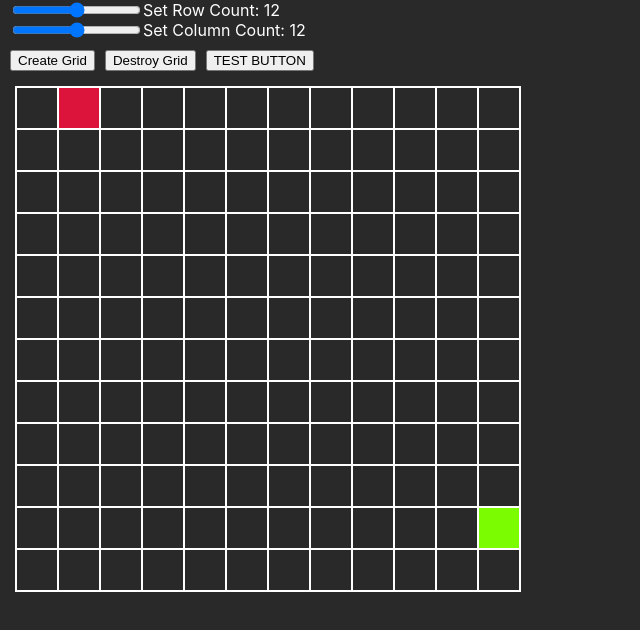
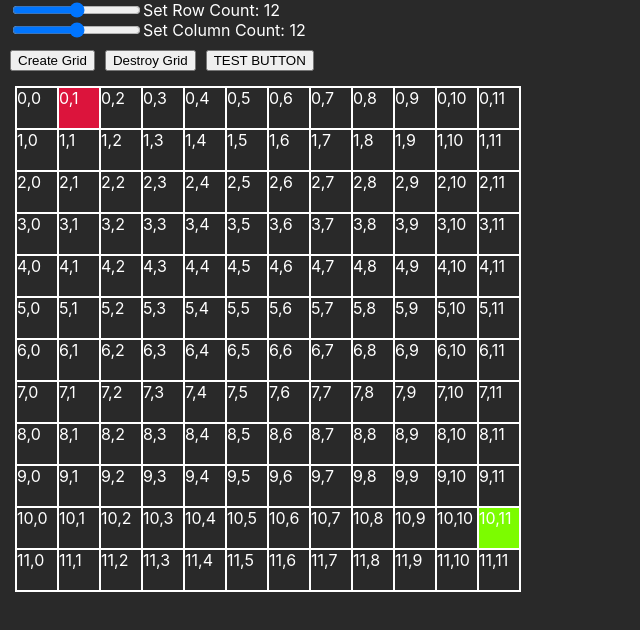
Before and after one commit to vik-ma/pathfinding-race, a React (Create React App) app: page / in a window 1280 px wide. Both pictures are taken after a click on the button "Create Grid". Shown: the top 630 px of the page, without its empty margins (0-640 px from the left). Built offline with nearby package versions, Linux system fonts and the light colour scheme.

Commit message:
Added ids to Nodes in css and displayed in div

```diff
--- a/src/PathfindingVisualizer/GridGenerator.js
+++ b/src/PathfindingVisualizer/GridGenerator.js
@@ -47,6 +47,8 @@ export const GridGenerator = () => {
                   key={colIndex}
                   isStartNode={isStartNode}
                   isGoalNode={isGoalNode}
+                  row={rowIndex}
+                  col={colIndex}
                 />
               );
             })}
--- a/src/PathfindingVisualizer/Node.js
+++ b/src/PathfindingVisualizer/Node.js
@@ -1,9 +1,8 @@
-
-export const Node = ({ isStartNode, isGoalNode }) => {
-    const nodeValues = isStartNode
-      ? "node-start"
-      : isGoalNode
-      ? "node-goal"
-      : "node";
-    return <div className={`node ${nodeValues}`}></div>;
-  };
+export const Node = ({ isStartNode, isGoalNode, row, col }) => {
+  const nodeValues = isStartNode ? "node-start" : isGoalNode ? "node-goal" : "";
+  return (
+    <div className={`node ${nodeValues}`} id={`node-${row}-${col}`}>
+      {row},{col}
+    </div>
+  );
+};
```
